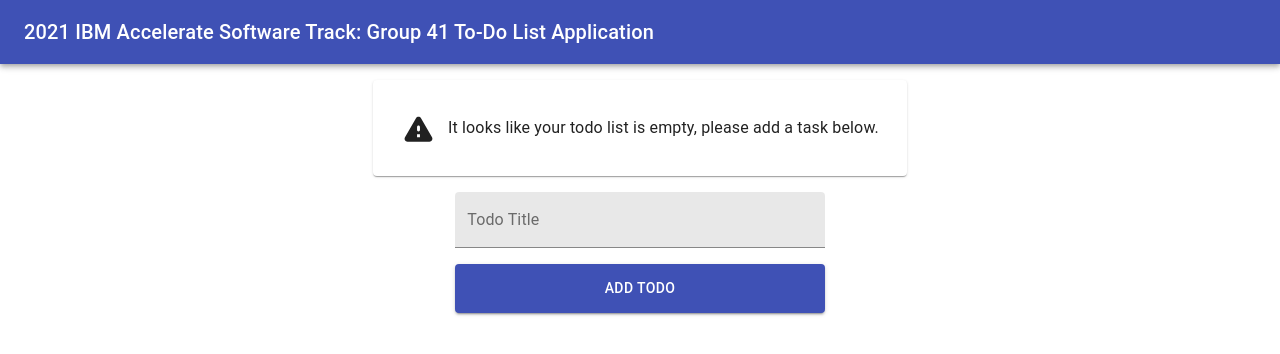
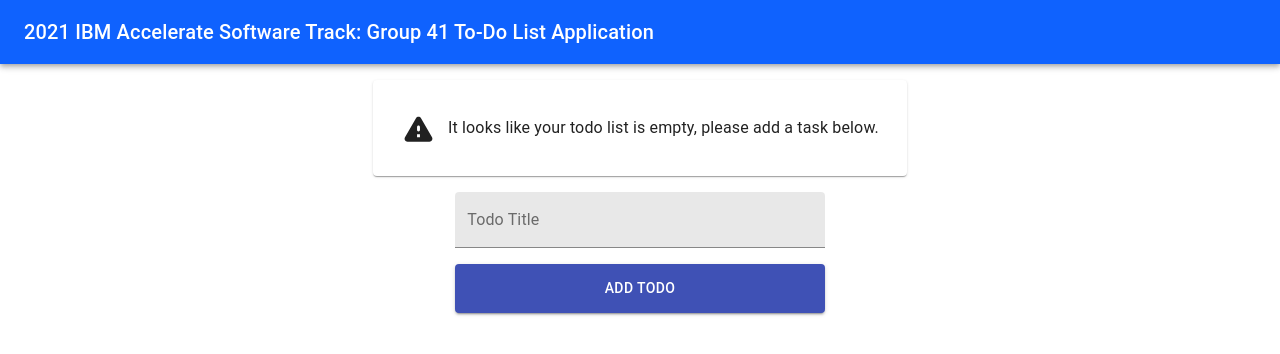
Before and after one commit to 2021-IBM-Accelerate-SW-Track/lab-1-team-41, a React (Create React App) app: page / in a window 1280 px wide. Shown: the top 354 px of the page. Built offline with nearby package versions, Linux system fonts and the light colour scheme.

Commit message:
Theming Updates: - moved navbar styles to the app.css - applied primary background color to navbar

```diff
--- a/src/App.css
+++ b/src/App.css
@@ -21,6 +21,14 @@
   font-family: source-code-pro, Menlo, Monaco, Consolas, 'Courier New',
     monospace;
 }
+
+/* Navigation Bar */
+#navbar {
+  position: relative;
+  margin-bottom: 1rem;
+  background-color: var(--primary-color);
+}
+/* Navigation Bar */
 
 /* Empty State Placeholder */
 .empty-state-placeholder {
--- a/src/component/header/header.js
+++ b/src/component/header/header.js
@@ -4,7 +4,7 @@
 export default function Header(){
     return (
         <div>
-            <AppBar position='relative' style={{ marginBottom: '1rem'}}>
+            <AppBar id="navbar">
                 <Toolbar style={{justifyContent: 'space-between'}}>
                     <Typography variant="h6" style={{justifySelf: 'flex-start'}}>
                         2021 IBM Accelerate Software Track: Group 41 To-Do List Application
```
